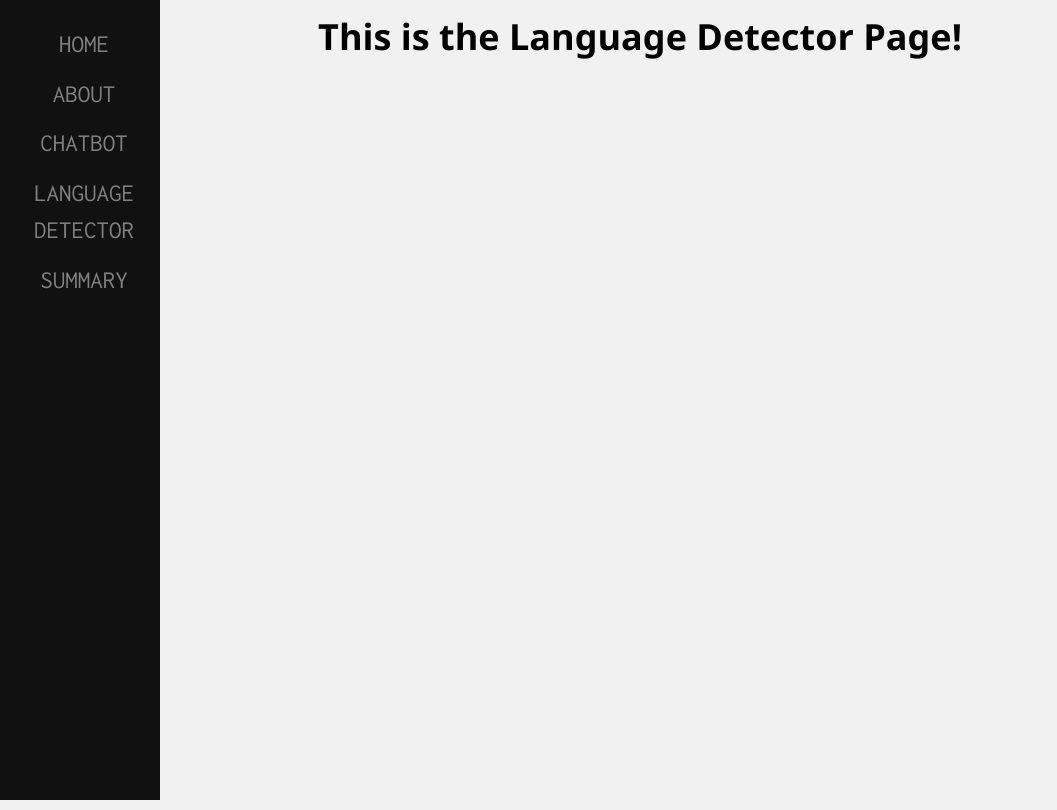
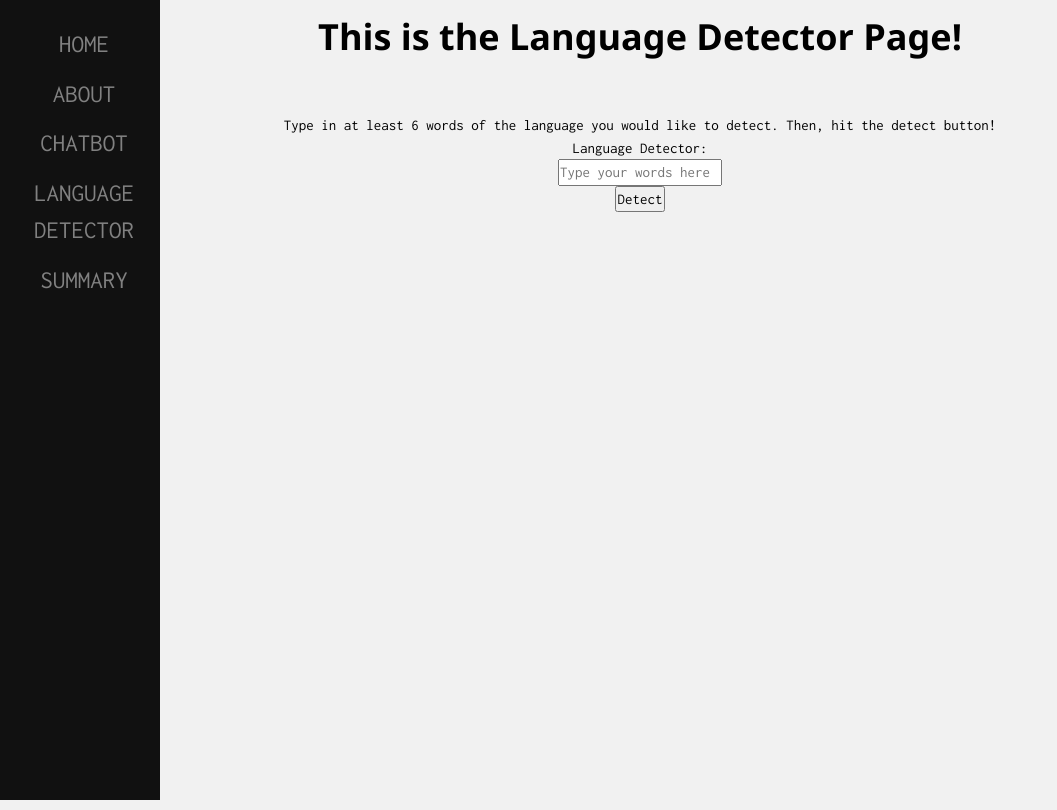
Before and after one commit to EasternUniversity/CSCI405-Language-Detection, a Flask app: page /languagedetector in a window 1280 px wide. Shown: the whole page, without its empty margins (0-1057 px from the left). Run offline with Flask 2, Linux system fonts and the light colour scheme.

Commit message:
Started Language Detection Form

```diff
--- a/templates/languagedetector.html
+++ b/templates/languagedetector.html
@@ -38,13 +38,30 @@
         <a href="/projects">CHATBOT</a>
         <a href="/languagedetector">LANGUAGE DETECTOR</a>
         <a href="/summary">SUMMARY</a>
-      </div>
+    </div>
 
 
       <h1> <strong>This is the Language Detector Page!</strong></h1>
 
+      <h4>How to Use:</h4>
+      <p>Type in at least 6 words of the language you would like to detect. Then, hit the detect button!</p>
 
+      <form class="form-container">
 
+        <div class="form-group">
+          <label>Language Detector:</label>
+          <div>
+            <input type="text" id="input_words" name="input_words" placeholder="Type your words here">
+          </div>
+        </div>
+
+        <div class="form-group">
+          <label class="form-button"></label>
+          <div>
+            <form action="/predict" method="post"></form><button type="submit">Detect</button>
+          </div>
+        </div>
+      </form>
 
 </body>
 
```
